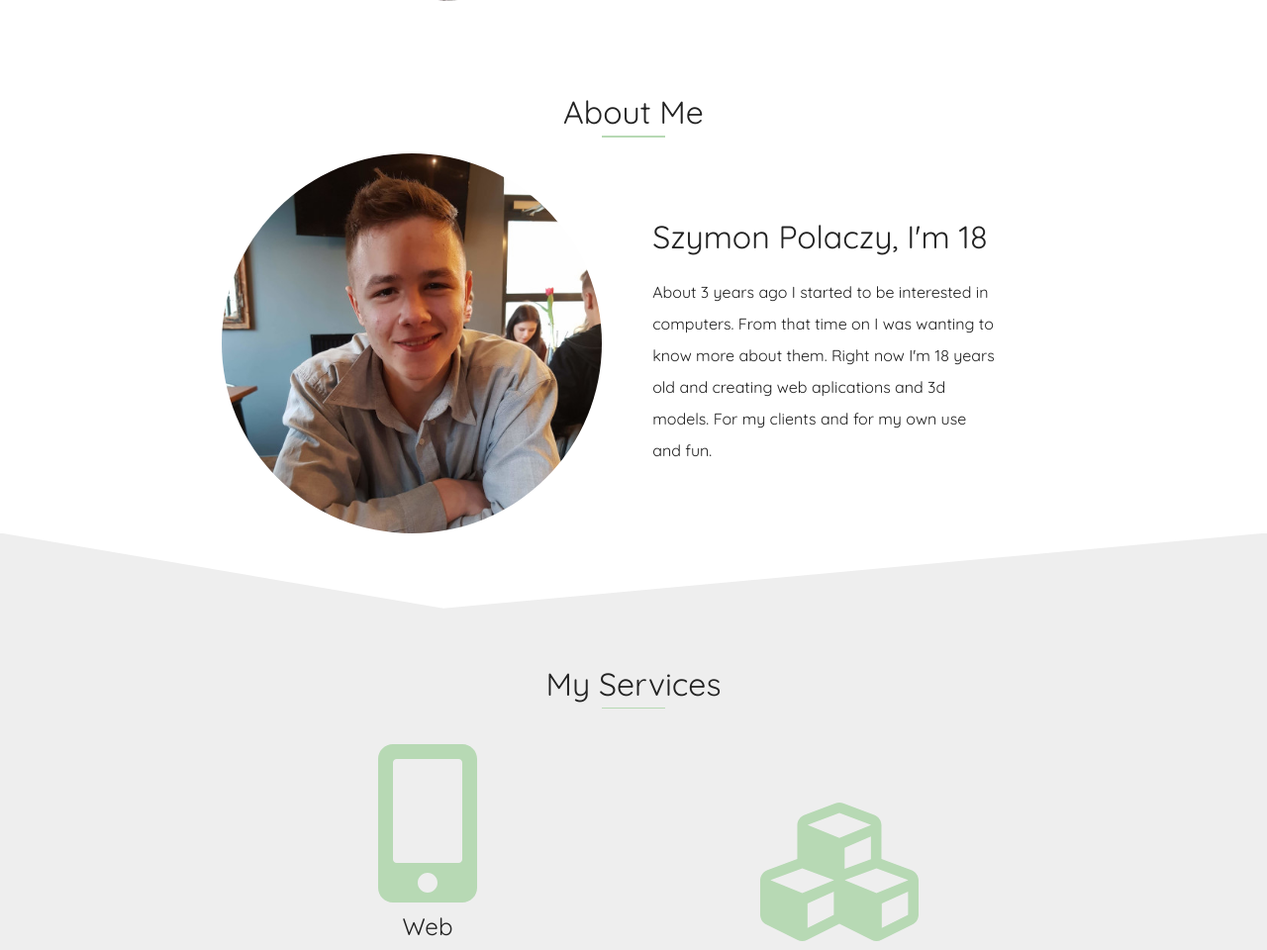
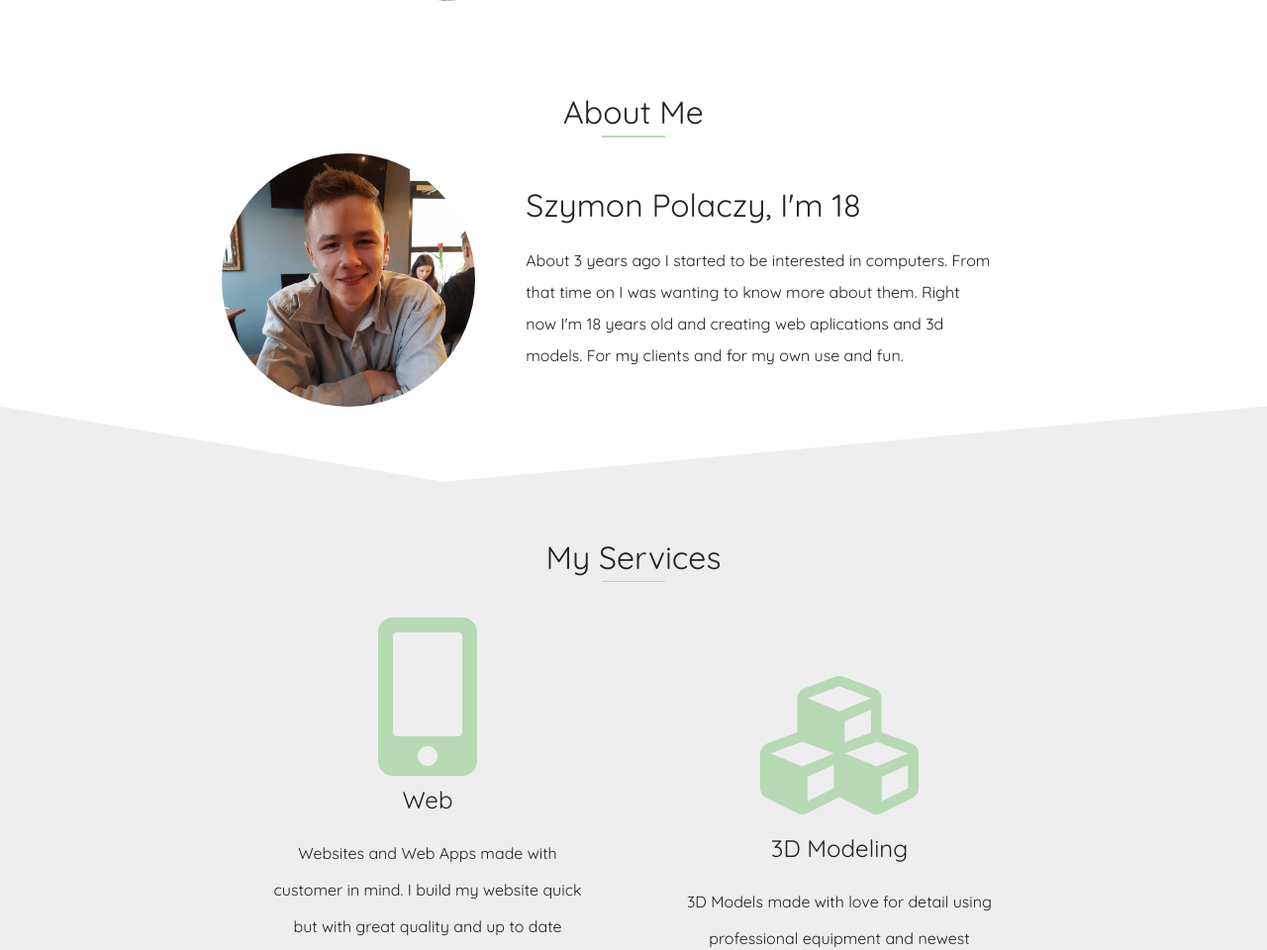
Before and after one commit to szymon-polaczy/Portfolio, a PHP site: page / in a window 1280 px wide. Shown: the part 799-1759 px from the top of the page at 99% size. Run offline with PHP 8.4, Linux system fonts and the light colour scheme.

Commit message:
r.1.9.2
Poprawienie stylów css, Języka strony

```diff
--- a/index.html
+++ b/index.html
@@ -1,13 +1,12 @@
 <!doctype html>
-<html lang="pl">
+<html lang="en">
 <head>
     <meta charset="utf-8">
     <meta name="viewport" content="width=device-width, initial-scale=1.0">
     <meta name="theme-color" content="#ffffff">
 
     <title>Szymon Polaczy</title>
-    <meta name="keywords"
-        content="szymon polaczy, szymon, polaczy, web, developer, web development, webdev, programming, 3d modeling, 3d models, models">
+    <meta name="keywords" content="szymon polaczy, szymon, polaczy, web, developer, web development, webdev, programming, 3d modeling, 3d models, models">
     <meta name="description" content="">
     <meta name="author" content="Szymon Polaczy">
 
--- a/style.css
+++ b/style.css
@@ -312,7 +312,7 @@ h2::after {
     }
 
     #about-section img {
-        width: 30vw;
+        width: 20vw;
     }
 
     #about-section .all-container div article p:first-child {
```
